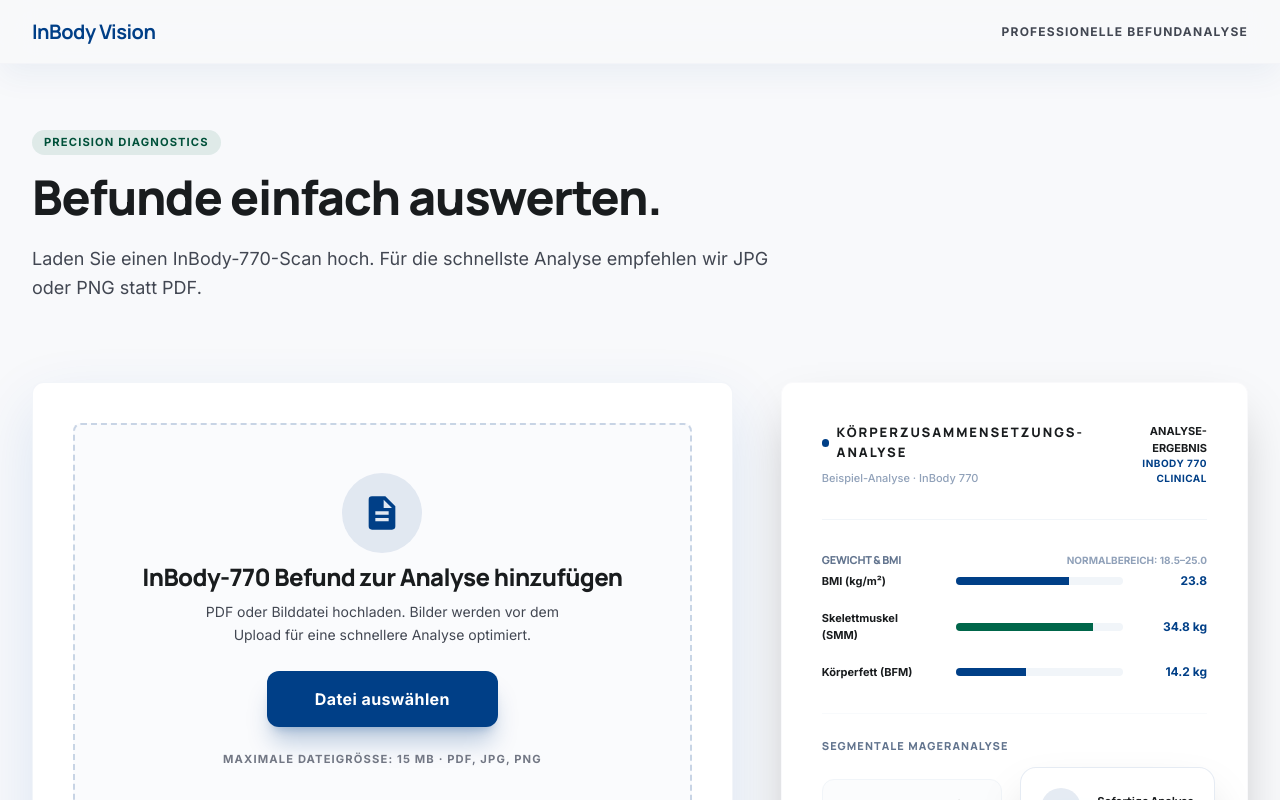
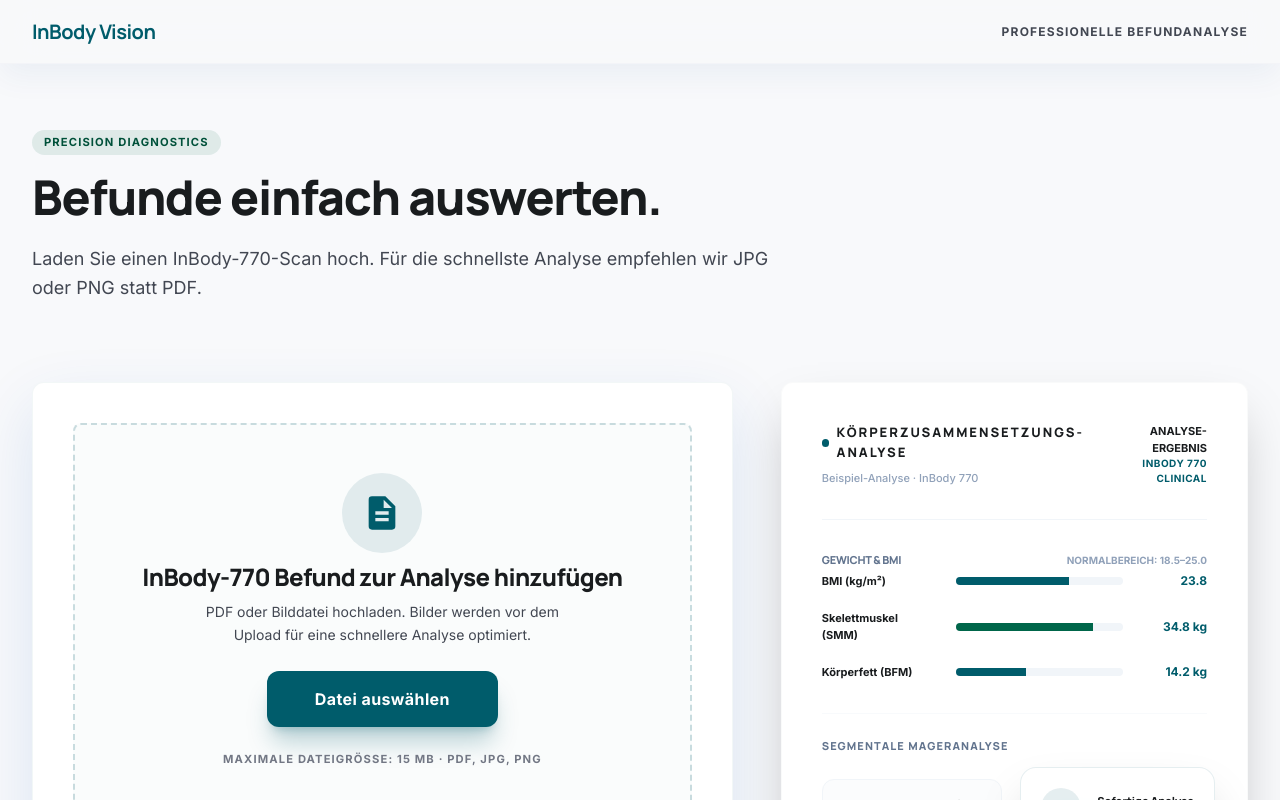
Before and after one commit to lgrafo28/Project-Inbody770, a React (Vite) app in the folder frontend/: page / in a window 1280 px wide. Shown: the top 800 px of the page. Built offline with nearby package versions, Linux system fonts and the light colour scheme.

Commit message:
style: replace blue token system with teal/cyan primary palette

```diff
--- a/frontend/src/index.css
+++ b/frontend/src/index.css
@@ -2,28 +2,28 @@
 @import "tailwindcss";
 
 @theme {
-  /* Primary */
-  --color-primary: #003f87;
-  --color-primary-container: #0056b3;
-  --color-primary-fixed: #d7e2ff;
-  --color-primary-fixed-dim: #acc7ff;
+  /* Primary — Teal */
+  --color-primary: #005c6b;
+  --color-primary-container: #0e7688;
+  --color-primary-fixed: #a8edff;
+  --color-primary-fixed-dim: #80d3e6;
   --color-on-primary: #ffffff;
-  --color-on-primary-fixed: #001a40;
-  --color-on-primary-fixed-variant: #004491;
-  --color-on-primary-container: #bbd0ff;
-  --color-inverse-primary: #acc7ff;
+  --color-on-primary-fixed: #001f26;
+  --color-on-primary-fixed-variant: #004e5b;
+  --color-on-primary-container: #cdf4ff;
+  --color-inverse-primary: #80d3e6;
 
-  /* Secondary */
-  --color-secondary: #4c5e84;
-  --color-secondary-container: #bfd2fd;
-  --color-secondary-fixed: #d7e2ff;
-  --color-secondary-fixed-dim: #b3c7f1;
+  /* Secondary — Teal-tinted neutral */
+  --color-secondary: #536163;
+  --color-secondary-container: #d3e2e5;
+  --color-secondary-fixed: #d6e5e7;
+  --color-secondary-fixed-dim: #bac9cb;
   --color-on-secondary: #ffffff;
-  --color-on-secondary-fixed: #041b3c;
-  --color-on-secondary-fixed-variant: #34476a;
-  --color-on-secondary-container: #475a7f;
+  --color-on-secondary-fixed: #101e1f;
+  --color-on-secondary-fixed-variant: #3b494b;
+  --color-on-secondary-container: #3b494b;
 
-  /* Tertiary (clinical green) */
+  /* Tertiary (clinical green — unchanged) */
   --color-tertiary: #004c36;
   --color-tertiary-container: #00664a;
   --color-tertiary-fixed: #67fcc6;
@@ -33,27 +33,27 @@
   --color-on-tertiary-fixed-variant: #00513a;
   --color-on-tertiary-container: #51e9b4;
 
-  /* Error */
+  /* Error (unchanged) */
   --color-error: #ba1a1a;
   --color-error-container: #ffdad6;
   --color-on-error: #ffffff;
   --color-on-error-container: #93000a;
 
-  /* Surface */
+  /* Surface (unchanged) */
   --color-background: #f8f9fb;
   --color-surface: #f8f9fb;
   --color-surface-bright: #f8f9fb;
   --color-surface-dim: #d8dadc;
   --color-surface-variant: #e0e3e5;
-  --color-surface-tint: #115cb9;
+  --color-surface-tint: #006878;
   --color-surface-container-lowest: #ffffff;
-  --color-surface-container-low: #f2f4f6;
+  --color-surface-container-low: #f2f4f7;
   --color-surface-container: #eceef0;
   --color-surface-container-high: #e6e8ea;
   --color-surface-container-highest: #e0e3e5;
   --color-inverse-surface: #2d3133;
 
-  /* Text */
+  /* Text (unchanged) */
   --color-on-surface: #191c1e;
   --color-on-surface-variant: #424752;
   --color-on-background: #191c1e;
@@ -61,9 +61,9 @@
 
   /* Outline */
   --color-outline: #727784;
-  --color-outline-variant: #c2c6d4;
+  --color-outline-variant: #bec8cb;
 
-  /* Typography */
+  /* Typography (unchanged) */
   --font-headline: 'Manrope', sans-serif;
   --font-body: 'Inter', sans-serif;
   --font-label: 'Inter', sans-serif;
```
